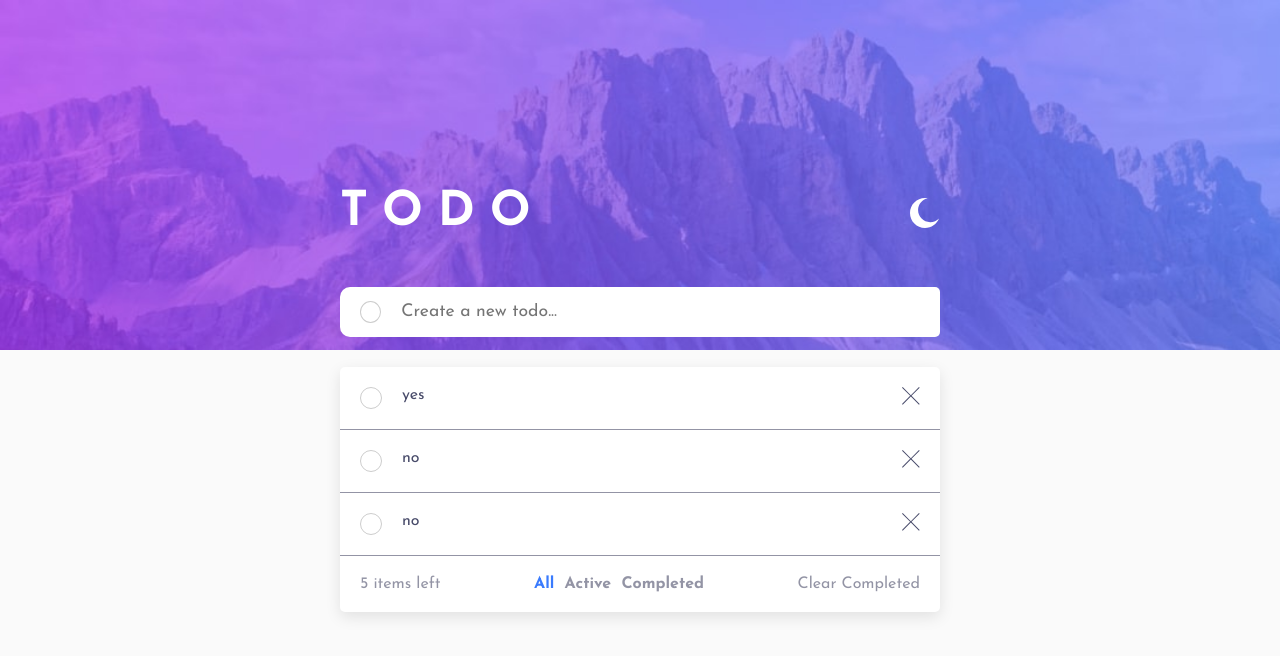
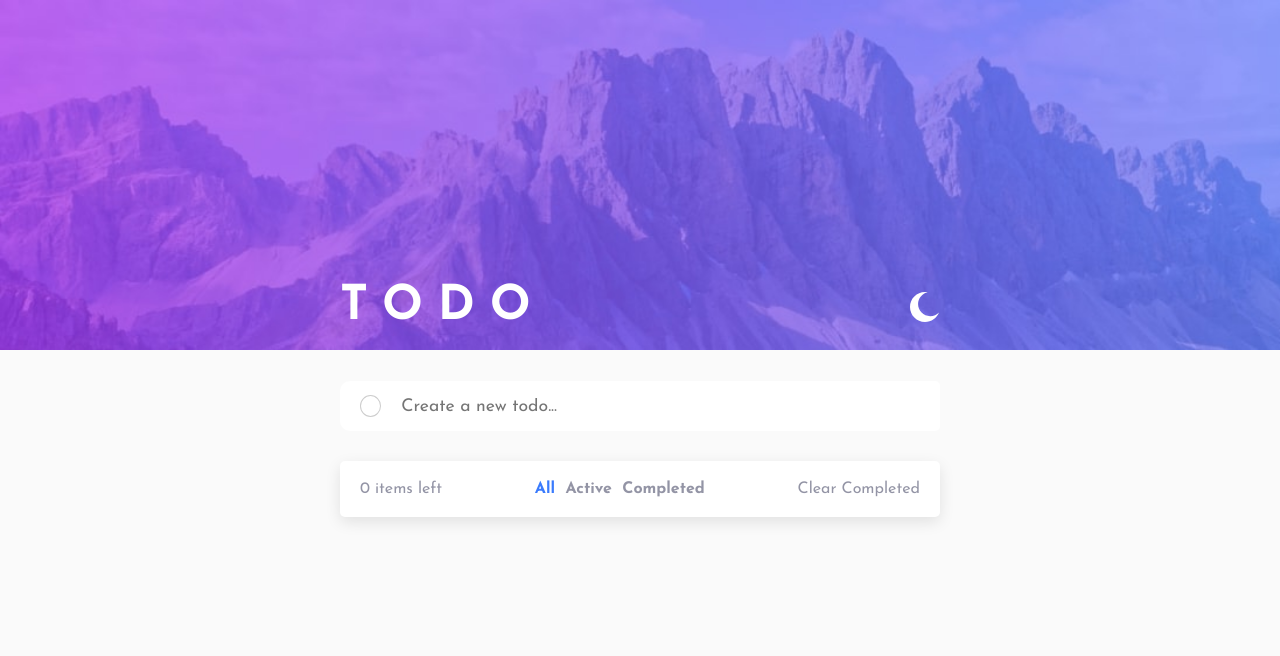
Before and after one commit to ClementSellyPro/react-practice, a React (Create React App) app in the folder todo-list-react/: page / in a window 1280 px wide. Shown: the top 656 px of the page. Built offline with nearby package versions, Linux system fonts and the light colour scheme.

Commit message:
todo-list - InfoElement component complete + function to add a new task

```diff
--- a/todo-list-react/src/App.js
+++ b/todo-list-react/src/App.js
@@ -7,12 +7,8 @@ import taskContext from './context/task.context';
 
 function App() {
 
-  const [checked, setChecked] = useState(false);
-  const [idElement, setIdElement] = useState('');
-
-  function handleCheckClick(e){
-    setChecked(!checked);
-  }
+  const [inputTask, setInputTask] = useState('');
+  const [taskList, setTaskList] = useState([]);
 
   const test = useMemo(() => {
     return ['yes', 'no', 'no']
@@ -20,17 +16,17 @@ function App() {
 
   return (
     <taskContext.Provider value={{
-      taskList: test,
-      //setTaskList: setTaskList,
-      checked: checked,
-      setChecked: setChecked,
-      handleCheckClick: handleCheckClick,
-      idElement: idElement,
-      setIdElement: setIdElement
+      taskList: taskList,
     }}>
       <div className="App">
         <Header />
-        <InputComponent />
+
+        <InputComponent
+        inputTask={inputTask}
+        setInputTask={setInputTask}
+        taskList={taskList}
+        setTaskList={setTaskList} />
+
         <TodoList />
       </div>
     </taskContext.Provider>
--- a/todo-list-react/src/components/Checkbox.jsx
+++ b/todo-list-react/src/components/Checkbox.jsx
@@ -3,18 +3,17 @@ import { useContext } from 'react';
 import taskContext from '../context/task.context';
 import checkedIcon from '../images/icon-check.svg';
 
-function Checkbox({clicked}){
+function Checkbox(){
+
     const {checked} = useContext(taskContext);
-    const {setIdElement} = useContext(taskContext);
 
-    function getElement(e){
-        let idElement = e.target.parentElement.dataset.id;
-        setIdElement(idElement);
+    function handleClick(e){
+        console.log(e);
     }
 
     return (
-        <div onClick={getElement} className={checked && clicked ? 'checkbox checked' : 'checkbox'}>
-            {checked && clicked ? <img src={checkedIcon} alt='Checked Icon' /> : null}
+        <div onClick={handleClick} className={checked ? 'checkbox checked' : 'checkbox'}>
+            {checked ? <img src={checkedIcon} alt='Checked Icon' /> : null}
         </div>
     );
 }
--- a/todo-list-react/src/components/InfoElement.jsx
+++ b/todo-list-react/src/components/InfoElement.jsx
@@ -1,17 +1,35 @@
 import '../style/InfoElement.css';
 
-function InfoElement(){
+function InfoElement({leftItems, filter, setFilter}){
+
+    function handleFilterClick(e){
+        let target = e.target;
+        let listFilter = target.parentElement.childNodes;
+        setFilter(target.innerHTML);
+        // reset selected filter highlighting
+        for(let i = 0; i < listFilter.length; i++){
+            if(listFilter[i].classList.contains('selected')){
+                listFilter[i].classList.remove('selected');
+            }
+        }
+        target.classList.add('selected');
+    }
+
+    function handleClearClick(){
+        alert('DILITE');
+    }
+
     return (
         <div className='InfoElement'>
             <div className='left-items'>
-                5 items left
+                {leftItems} items left
             </div>
             <div className='task-filter'>
-                <p className='selected'>All</p>
-                <p>Active</p>
-                <p>Completed</p>
+                <p onClick={handleFilterClick} className='selected'>All</p>
+                <p onClick={handleFilterClick}>Active</p>
+                <p onClick={handleFilterClick}>Completed</p>
             </div>
-            <div className='clear-completed'>
+            <div onClick={handleClearClick} className='clear-completed'>
                 Clear Completed
             </div>
         </div>
--- a/todo-list-react/src/components/InputComponent.jsx
+++ b/todo-list-react/src/components/InputComponent.jsx
@@ -1,16 +1,31 @@
-import { useContext } from 'react';
+import { useState } from 'react';
 import '../style/InputComponent.css';
 import checkedIcon from '../images/icon-check.svg';
-import taskContext from '../context/task.context';
 
-function InputComponent(){
+function InputComponent({inputTask, setInputTask, taskList, setTaskList}){
 
-    // const [checked, setChecked] = useState(false);
-    const {checked, handleCheckClick} = useContext(taskContext)
+    const [checked, setChecked] = useState(false);
 
-    // function handleCheckClick(){
-    //     setChecked(!checked);
-    // }
+    function handleCheckClick(){
+        setChecked(!checked);
+    }
+
+    /*
+    * Set the inputTask
+    */
+    function handleInput(e){
+        setInputTask(e.target.value);
+    }
+
+    /*
+    * Get the inputTask and reset the input value
+    */
+    function handleEnterPress(e){
+        if(e.key === "Enter"){
+            setTaskList([...taskList, inputTask]);
+            setInputTask('');
+        }
+    }
 
     return (
         <div className='InputComponent'>
@@ -18,7 +33,7 @@ function InputComponent(){
                 <div onClick={handleCheckClick} className={checked ? 'checkbox checked' : 'checkbox'}>
                     {checked ? <img src={checkedIcon} alt='Checked Icon' /> : null}
                 </div>
-                <input className='input-user' type='text' placeholder='Create a new todo...' />
+                <input onKeyDown={handleEnterPress} onChange={handleInput} value={inputTask} className='input-user' type='text' placeholder='Create a new todo...' />
             </div>
         </div>
     )
--- a/todo-list-react/src/components/Task.jsx
+++ b/todo-list-react/src/components/Task.jsx
@@ -2,14 +2,15 @@ import Checkbox from "./Checkbox";
 import deleteIcon from '../images/icon-cross.svg'
 
 
-function Task({children, id, clicked}){
+function Task({children, id, handleDelete}){
+
     return (
         <div className='task' data-id={id}>
-            <Checkbox clicked={clicked}></Checkbox>
+            <Checkbox></Checkbox>
             <div className='task-text'>
                 {children}
             </div>
-            <div className='delete-icon'>
+            <div onClick={handleDelete} className='delete-icon'>
                 <img src={deleteIcon} alt='delete icon' />
             </div>
         </div>
--- a/todo-list-react/src/components/TodoList.jsx
+++ b/todo-list-react/src/components/TodoList.jsx
@@ -1,4 +1,4 @@
-import { useContext } from 'react';
+import { useContext, useState } from 'react';
 import '../style/TodoList.css';
 import InfoElement from './InfoElement';
 import taskContext from '../context/task.context';
@@ -7,8 +7,23 @@ import Task from './Task';
 
 function TodoList(){
 
+    const [checked, setChecked] = useState(false);
+    const [filter, setFilter] = useState('all');
+
+    function handleCheckClick(e){
+      setChecked(!checked);
+    }
+
+    /*
+     * Function to handle the click on the delete icon to delete the right element
+    */
+    function handleDelete(e){
+        let targetElement = e.target.parentElement.parentElement;
+        let targetId = targetElement.dataset.id;
+        console.log(targetId);
+    }
+
     const {taskList} = useContext(taskContext);
-    const {idElement} = useContext(taskContext)
 
 
     return (
@@ -17,10 +32,10 @@ function TodoList(){
                 <p className='emptyList'>No Task has been added.</p>
                 :
                 taskList.map((element, index) => {
-                 return <Task key={index} clicked={idElement === index ? true : false}  id={index}>{element}</Task>
+                 return <Task key={index} id={index} handleDelete={handleDelete} >{element}</Task>
                 })
             }
-            <InfoElement/>
+            <InfoElement leftItems={taskList.length} filter={filter} setFilter={setFilter} />
         </div>
     );
 }
--- a/todo-list-react/src/context/task.context.jsx
+++ b/todo-list-react/src/context/task.context.jsx
@@ -4,11 +4,6 @@ import { createContext } from "react";
 const taskContext = createContext({
     taskList: [],
     setTaskList: () => {},
-    checked: false,
-    setChecked: () => {},
-    handleCheckClick: () => {},
-    idElement: '',
-    setIdElement: () => {}
 })
 
 export default taskContext;
```
